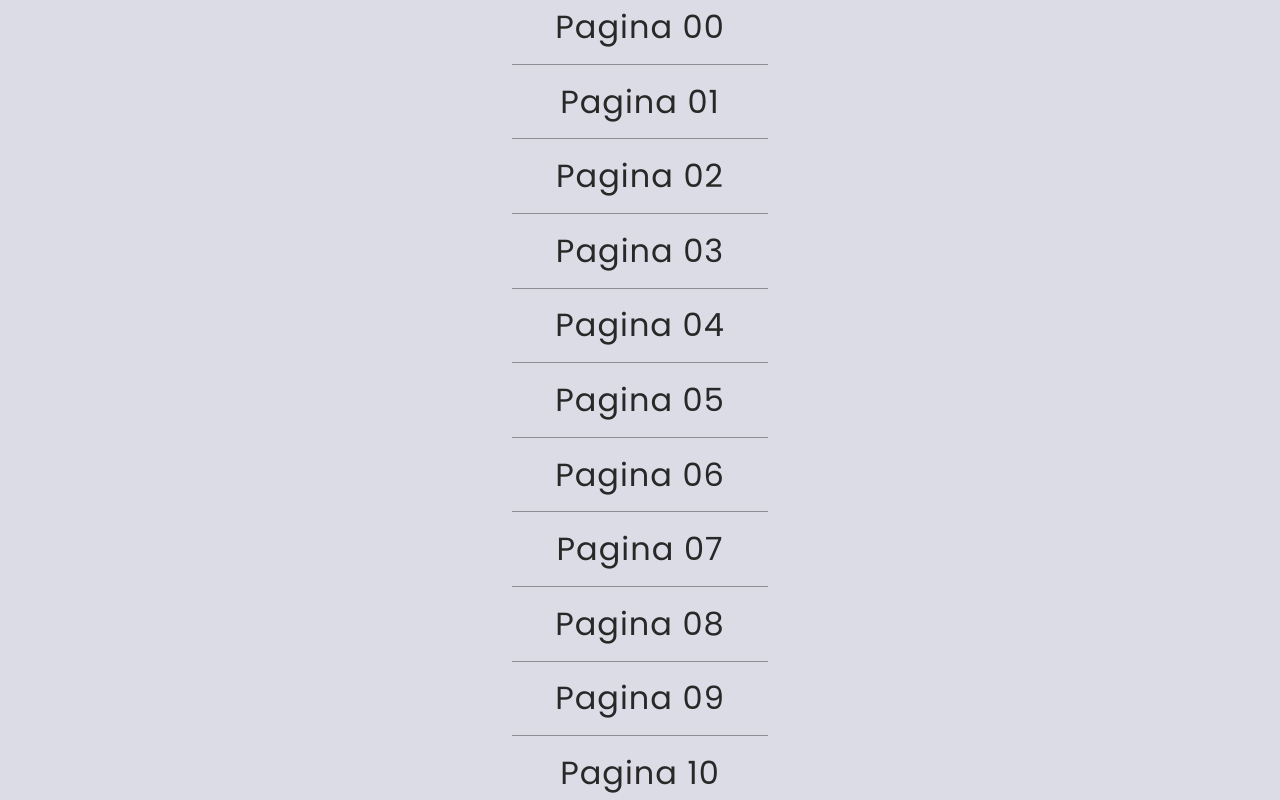
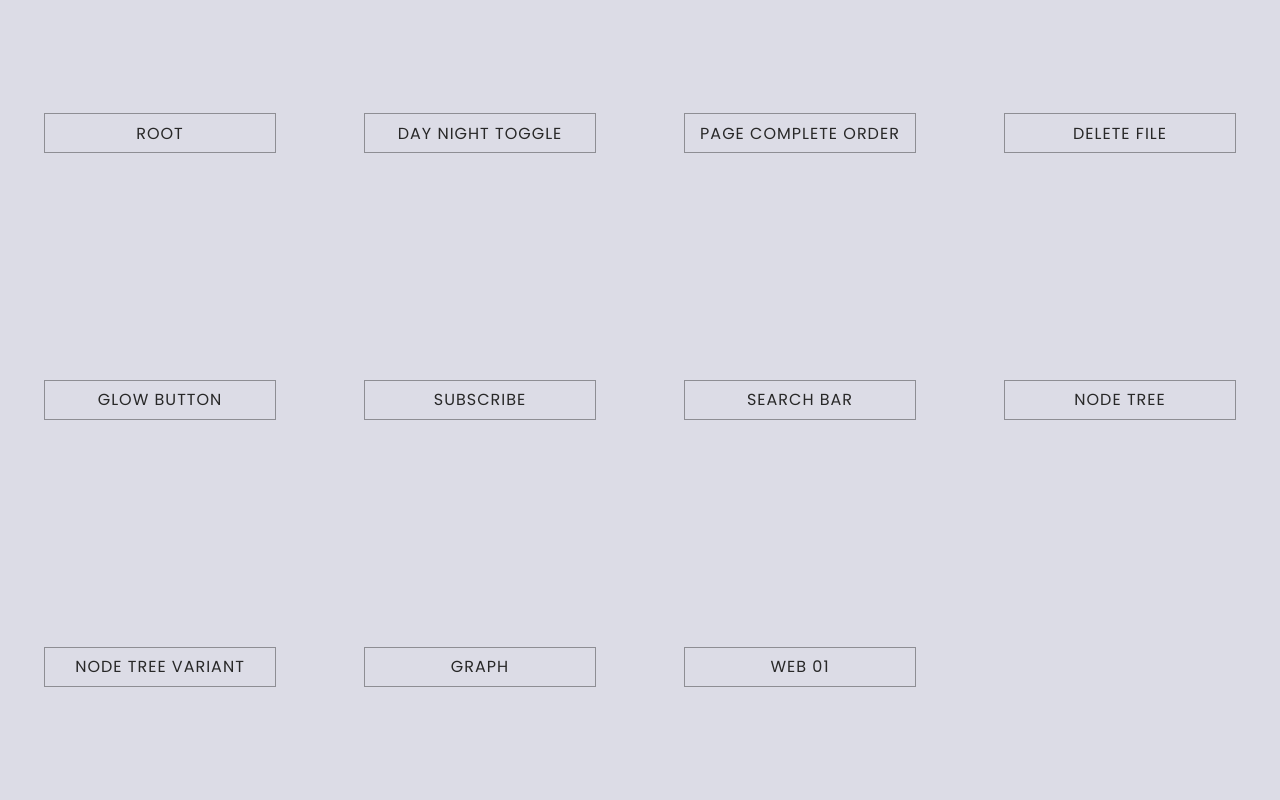
Before and after one commit to Carlos1006/Playground, a React (Vite) app: page / in a window 1280 px wide. Built offline with nearby package versions, Linux system fonts and the light colour scheme.

Commit message:
Se comienzan sitios independientes para portafolio

```diff
--- a/src/pages/page_00.tsx
+++ b/src/pages/page_00.tsx
@@ -1,15 +1,15 @@
 import css from '../styles/page.module.scss';
 import Routes from '../routes/routes';
-import { pad } from '../utils';
 
 const Page_00 = () => {
 
   return <>
     <div className={css.page} style={{flexDirection:'column'}}>
       {Routes.map((route, index)=> {
+        const name = route.path.slice(1).replace(/_/g, ' ').toUpperCase();
         return <>
           <div className={css.link}>
-            <a href={route.path}>Pagina {pad(index,2)}</a>
+            <a href={route.path}>{name === '' ? 'ROOT' : name}</a>
           </div>
         </>
       })}
--- a/src/pages/page_10.tsx
+++ /dev/null
@@ -1,13 +0,0 @@
-import css from "../styles/page.module.scss";
-
-const Page_10 = () => {
-
-
-  return (
-    <div className={`${css.page}`} style={{flexDirection: 'row', justifyContent: 'space-around'}}>
-
-    </div>
-  );
-};
-
-export default Page_10;
--- a/src/styles/page.module.scss
+++ b/src/styles/page.module.scss
@@ -1,8 +1,8 @@
 .page {
     width:100vw;
     height:100vh;
-    display:flex;
-    flex-direction:column;
+    display:grid;
+    grid-template-columns: repeat(4, 1fr);
     align-items:center;
     justify-content:center;
     background-color:rgb(220,220,230);
@@ -23,21 +23,21 @@
     overflow: auto;
 }
 .link {
-    display: inline-block;
-    width:20%;
+    width:17vw;
     font-family: 'Poppins';
-    font-size:2em;
+    font-size:1rem;
     text-decoration:none;
-    text-align:center;
     letter-spacing:1px;
+    display:flex;
+    align-items:center;
+    justify-content:center;
+    border:1px solid rgba(40, 40, 40, 0.432);
+    margin-left:auto;
+    margin-right:auto;
+    padding: 0.5vw;
     a {
         text-decoration: none;
         color: rgb(40,40,40);
-    }
-    &:not(:last-child) {
-        margin-bottom:1vw;
-        padding-bottom: 1vw;
-        border-bottom:1px solid rgba(40, 40, 40, 0.432);
     }
     &:hover a {
         color:rgb(80,80,80);
```
Also changed, not shown: src/routes/routes.tsx (+5 -4 lines), src/website/web_01/index.tsx (added, +10 -0 lines).
